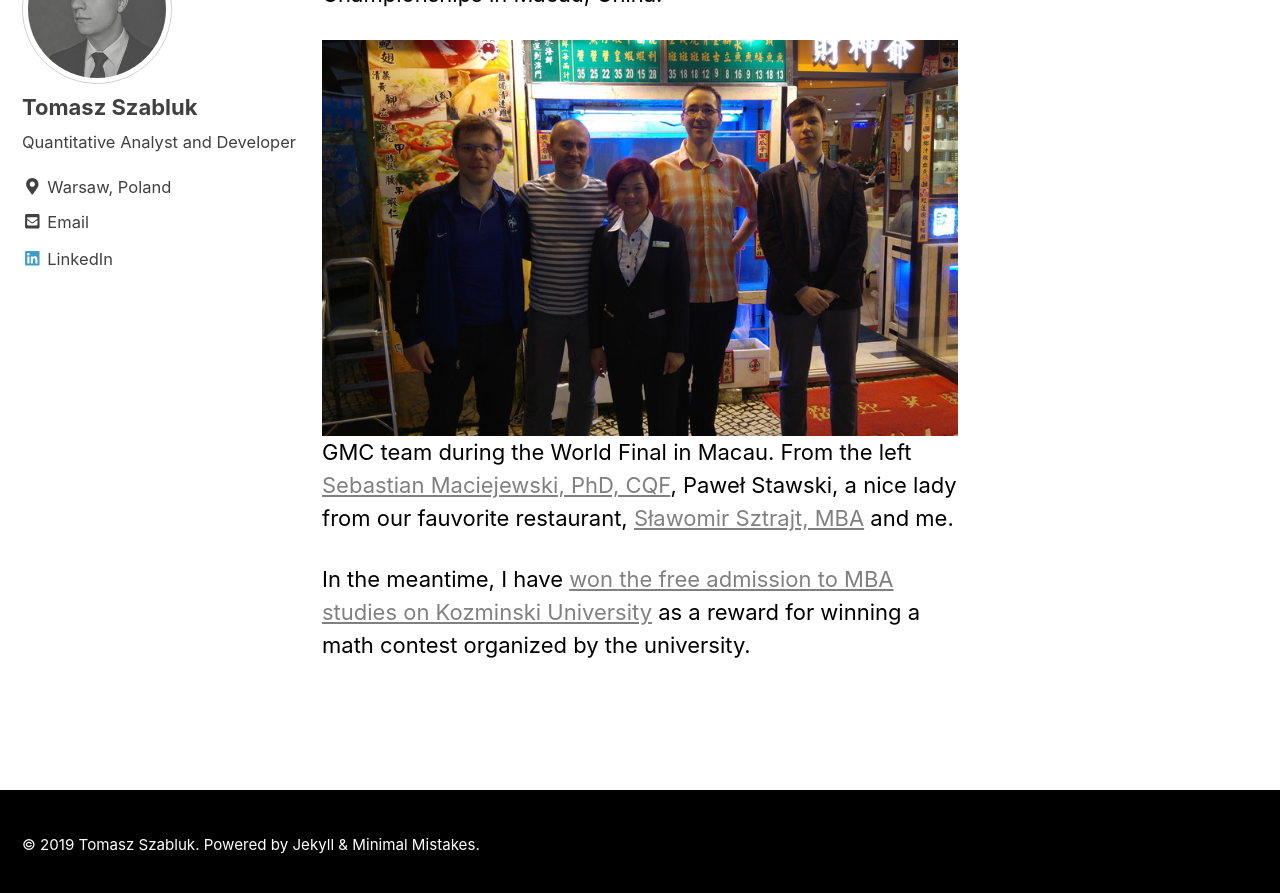
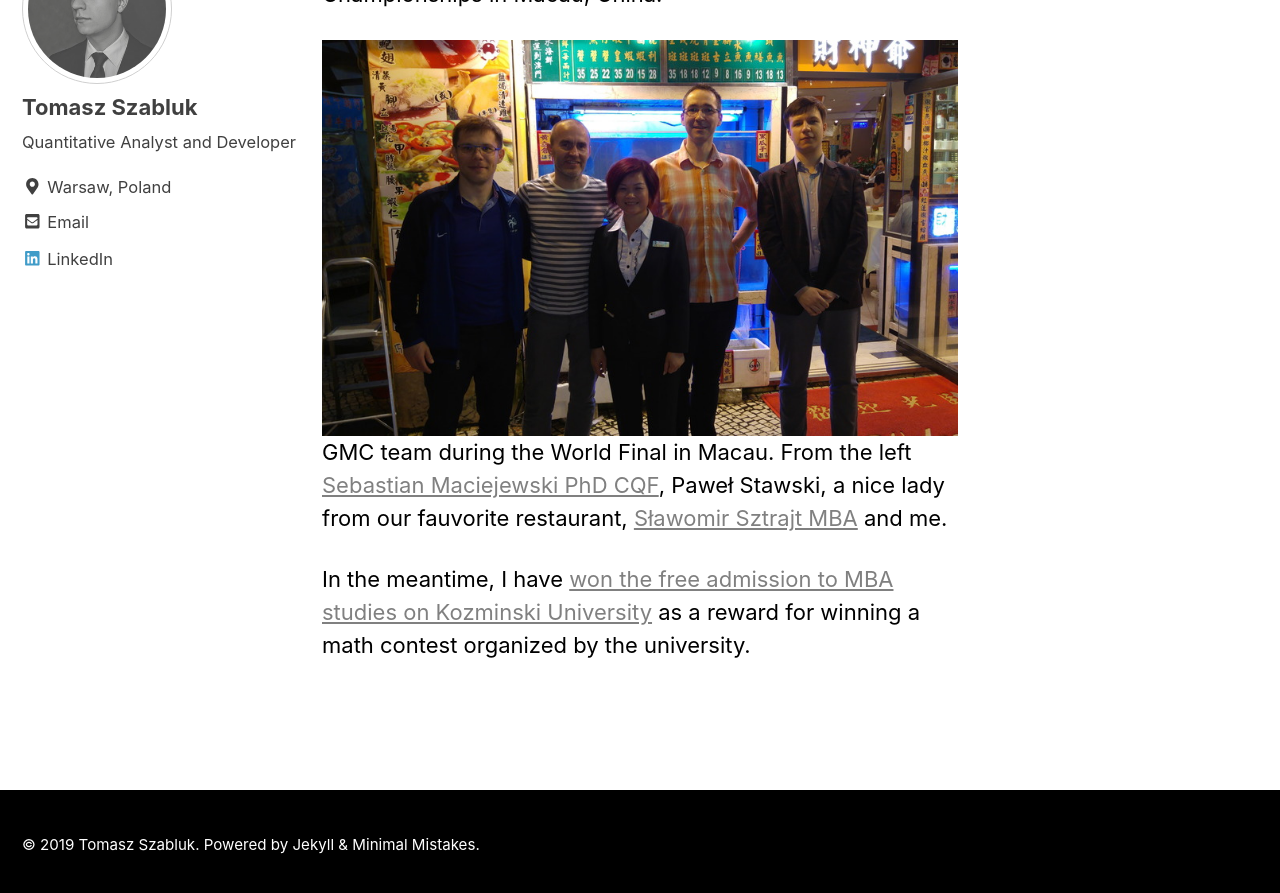
Before and after one commit to numbergeneral/numbergeneral.github.io, a Jekyll site: the page built from _pages/about.md, in a window 1280 px wide and 900 px high, scrolled down 1332 px. Shown: the top 893 px of the window. Built offline with Jekyll 4.4.1, drawn with Linux system fonts in a browser that asks for light colours; cached includes are drawn as plain includes; nearby versions of some CDN libraries.

Commit message:
removed comas from titles

```diff
--- a/_pages/about.md
+++ b/_pages/about.md
@@ -14,6 +14,6 @@ At the fourth year of Finance Studies I have started my career in Risk as the Ma
 During my career I have participated twice in the [Global Management Challenge](http://globalmanagementchallenge.pt/worldgmc/). Together with a team we first won the [National Vice-Championship](http://gmcpoland.pl/15-edycja-konkursu-gmc-poland-2014/), a year after [National Championship](https://gmcpoland.pl/en/15-edition-of-global-management-challenge-poland/) and represented Poland in World Championships in Macau, China.
 
 ![GMC Team in Macau](/images/macau.jpg)
-GMC team during the World Final in Macau. From the left [Sebastian Maciejewski, PhD, CQF](https://www.linkedin.com/in/sebastian-maciejewski-828b19/), Paweł Stawski, a nice lady from our fauvorite restaurant, [Sławomir Sztrajt, MBA](https://www.linkedin.com/in/slawomir-sztrajt/) and me.
+GMC team during the World Final in Macau. From the left [Sebastian Maciejewski PhD CQF](https://www.linkedin.com/in/sebastian-maciejewski-828b19/), Paweł Stawski, a nice lady from our fauvorite restaurant, [Sławomir Sztrajt MBA](https://www.linkedin.com/in/slawomir-sztrajt/) and me.
 
 In the meantime, I have [won the free admission to MBA studies on Kozminski University](https://gmcpoland.pl/en/play-in-gmc-win-mba-happened-on-15th-january/) as a reward for winning a math contest organized by the university.
```
